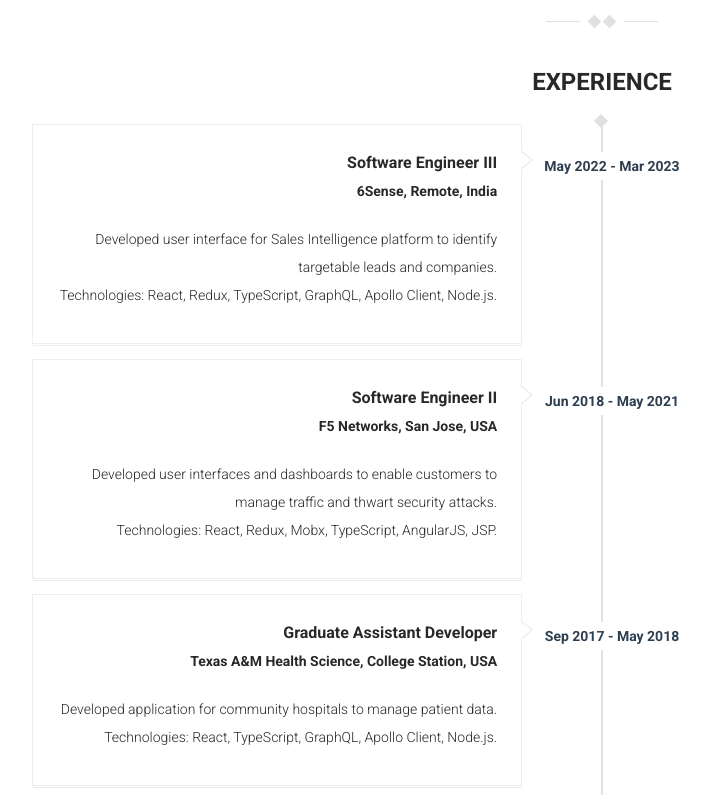
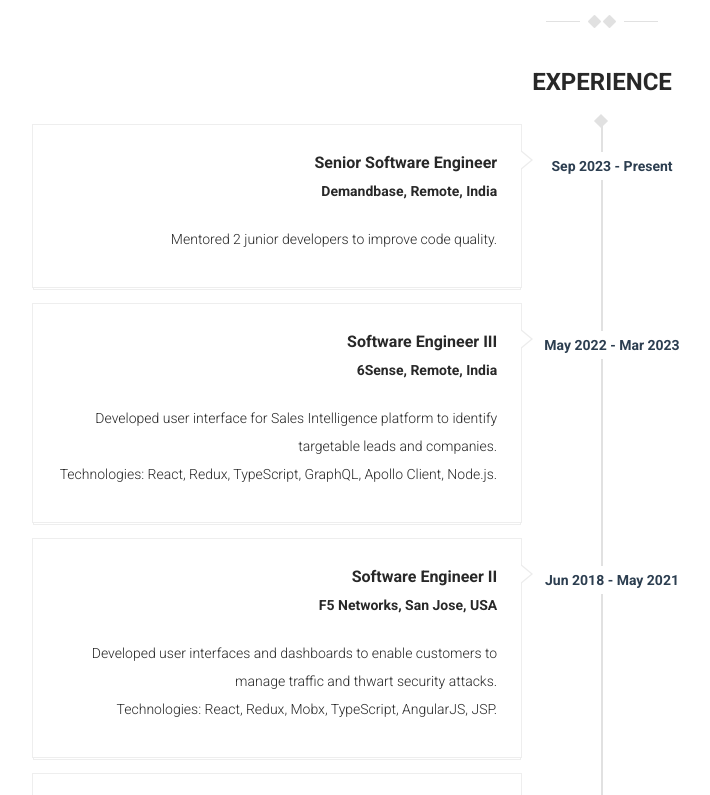
Before and after one commit to gauravshah786/Personal-Website, a plain HTML site: page index.html in a window 1280 px wide. Shown: the part 1620-2415 px from the top of the page, without its empty margins (38-748 px from the left). Drawn offline with Linux system fonts and the light colour scheme; some packages are replaced by stand-ins of ours.

Commit message:
update resume with demandbase

```diff
--- a/index.html
+++ b/index.html
@@ -154,6 +154,26 @@
                     </div>
                     <div class="resume">
                         <ul class="timeline">
+
+                          <li>
+                            <div class="posted-date">
+                              <span class="month">Sep 2023 - Present</span>
+                            </div><!-- /posted-date -->
+
+                            <div class="timeline-panel wow fadeInUp">
+                                <div class="timeline-content">
+                                    <div class="timeline-heading">
+                                        <h3>Senior Software Engineer</h3>
+                                        <span>Demandbase, Remote, India</span>
+                                    </div><!-- /timeline-heading -->
+
+                                    <div class="timeline-body">
+                                        <p>Mentored 2 junior developers to improve code quality.</p>
+                                    </div><!-- /timeline-body -->
+                                </div> <!-- /timeline-content -->
+                            </div> <!-- /timeline-panel -->
+                          </li>
+
                           <li>
                             <div class="posted-date">
                               <span class="month">May 2022 - Mar 2023</span>
```
Also changed, not shown: 1 other file.
